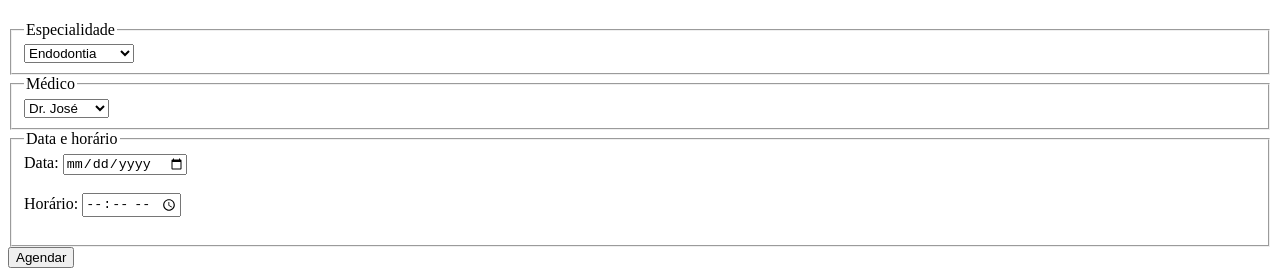
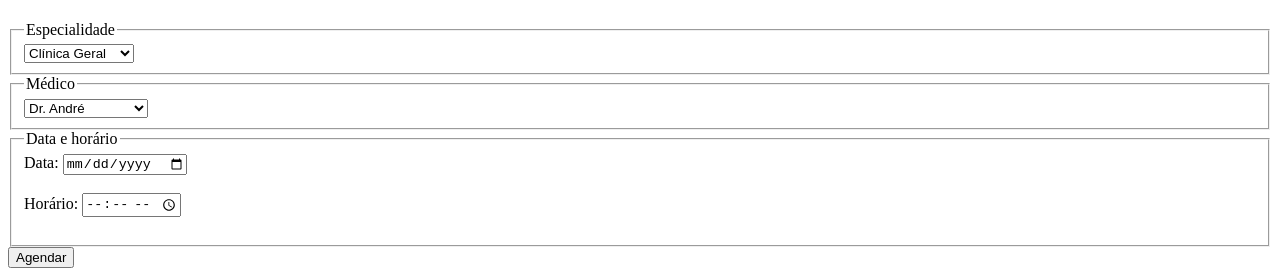
Before and after one commit to anasalafica/inovare_odonto, a plain HTML site: page agendamento.html in a window 1280 px wide. Shown: the part 312-582 px from the top of the page. Drawn offline with Linux system fonts and the light colour scheme; files whose address does not match are found by name.

Commit message:
commit -m "ajuste nomes medicos"

```diff
--- a/agendamento.html
+++ b/agendamento.html
@@ -33,10 +33,12 @@
         <fieldset>
           <legend>Especialidade</legend>
           <select id="especialidade" name="especialidade">
-              <option value="endodontia">Endodontia</option>
-              <option value="implantodontia">Implantodontia</option>
+              <option value="clinica_geral">Clínica Geral</option>
               <option value="ortodontia">Ortodontia</option>
               <option value="periodontia">Periodontia</option>
+              <option value="endodontia">Endodontia</option>
+              <option value="estetica">Estética</option>
+              <option value="implantodontia">Implantodontia</option>
               <option value="protese">Prótese</option>
           </select>
         </fieldset>
@@ -44,11 +46,14 @@
         <fieldset>
           <legend>Médico</legend>
           <select id="medico" name="medico">
-              <option value="dr_jose">Dr. José</option>
-              <option value="dra_maria">Dra. Maria</option>
-              <option value="dr_carlos">Dr. Carlos</option>
-              <option value="dra_ana">Dra. Ana</option>
-              <option value="dr_lucas">Dr. Lucas</option>
+              <option value="dr_andre">Dr. André</option>
+              <option value="dra_natalia">Dra. Natália</option>
+              <option value="dr_jose_augusto">Dr. José Augusto</option>
+              <option value="dr_matheus">Dr. Matheus</option>
+              <option value="dra_patricia">Dra. Patrícia</option>
+              <option value="dr_ricardo">Dr. Ricardo</option>
+              <option value="dr_marcelo">Dr. Marcelo</option>
+              <option value="dra_raquel">Dra. Raquel</option>
           </select>
         </fieldset>
 
```
